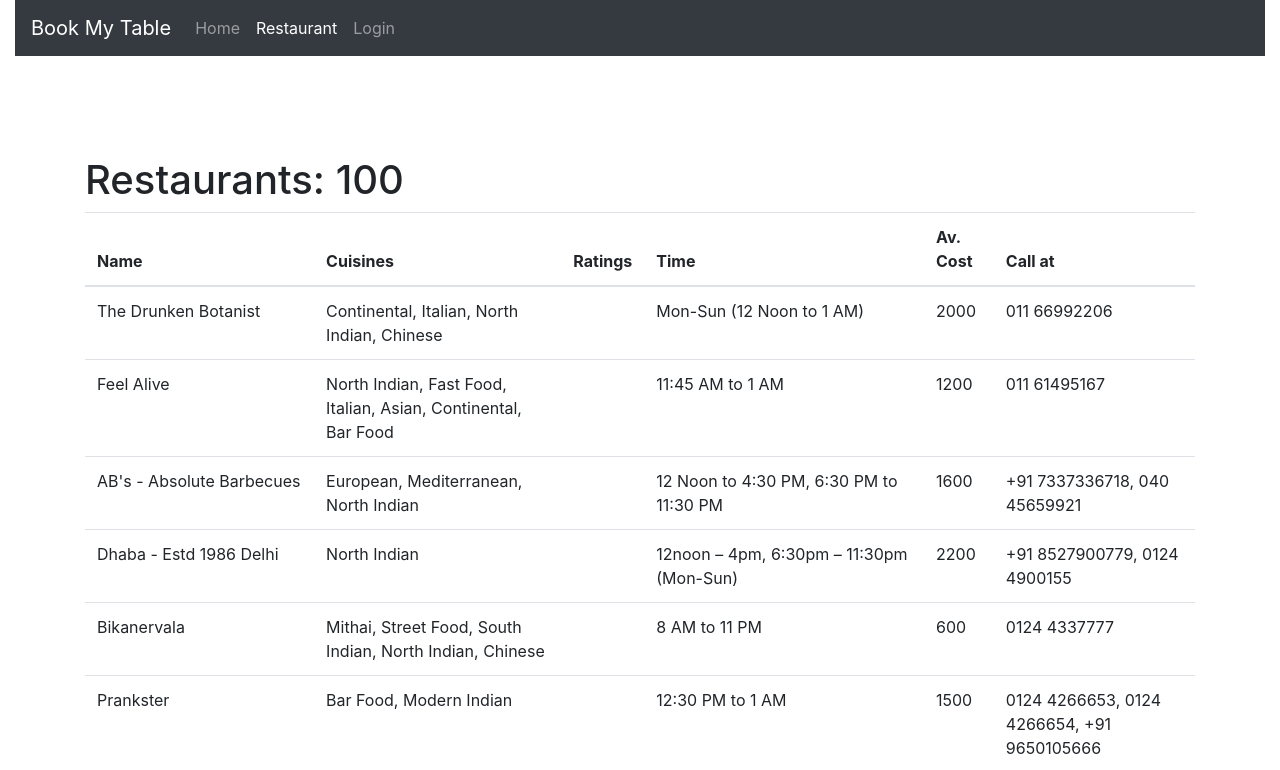
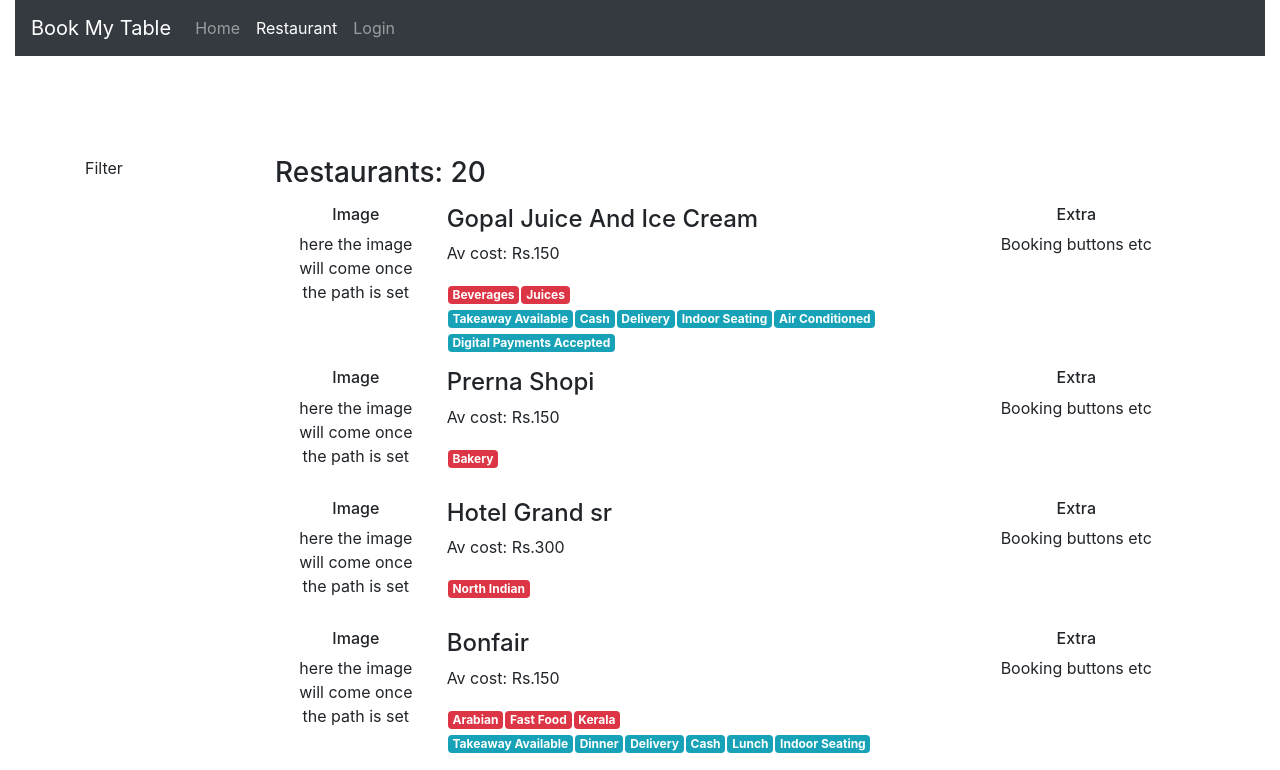
Before and after one commit to garganshul108/BookMyTable, a React (Create React App) app in the folder bookmytable/: page /restaurants in a window 1280 px wide. Shown: the top 770 px of the page. Built offline with nearby package versions, Linux system fonts and the light colour scheme.

Commit message:
refactoring resaturants

```diff
--- a/bookmytable/src/api/dump/restaurant.js
+++ b/bookmytable/src/api/dump/restaurant.js
@@ -44,10 +44,10 @@ const data = [
 ];
 
 const jsonData = [
-    ...require('./JSON/R_data_Gurgaon0+20_filtered.json'),
-    ...require('./JSON/R_data_Gurgaon21+20_filtered.json'),
-    ...require('./JSON/R_data_Delhi_Filtered.json'),
-    ...require('./JSON/R_data_Kolkata_filtered.json'),
+    // ...require('./JSON/R_data_Gurgaon0+20_filtered.json'),
+    // ...require('./JSON/R_data_Gurgaon21+20_filtered.json'),
+    // ...require('./JSON/R_data_Delhi_Filtered.json'),
+    // ...require('./JSON/R_data_Kolkata_filtered.json'),
     ...require('./JSON/R_data_Other_filtered.json')
 ];
 
--- /dev/null
+++ b/bookmytable/src/components/css/restaurants.css
@@ -0,0 +1,23 @@
+.restaurantCatalog {
+  /* border: 2px dashed rgba(100, 1, 100, 0.4); */
+  /* border-radius: 10px; */
+  padding: 2px;
+}
+
+.restaurantDisplay {
+  padding: 5px;
+  margin-bottom: 5px;
+  box-sizing: border-box;
+}
+
+.restaurantDisplay:hover {
+  border-bottom-left-radius: 40px;
+  border-top-right-radius: 40px;
+  /* border: 1px solid #5555; */
+  background: #5551;
+}
+
+.badge {
+  cursor: pointer;
+  margin: 1px;
+}
--- a/bookmytable/src/components/restaurants.jsx
+++ b/bookmytable/src/components/restaurants.jsx
@@ -1,40 +1,110 @@
 import React, { Component } from "react";
 import { getRestaurants } from "../api/dump/restaurant";
-import TableRow from "./table/tableRow";
 import displayColumns from "./restaurantTableConfig.json";
+import { captialize } from "../util/util";
+
+import "./css/restaurants.css";
 
 class Restaurants extends Component {
   state = {
-    data: []
+    restaurants: []
   };
 
   // called once the component is initialized
   // place for all the API calls etc
   componentDidMount() {
-    let data = getRestaurants();
-    this.setState({ data });
+    let restaurants = getRestaurants();
+    this.setState({ restaurants });
+  }
+
+  renderRestaurant(restaurant) {
+    function refactorName(name) {
+      return captialize(name);
+    }
+
+    function refactorCuisines(cuisines) {
+      return cuisines.split(",");
+    }
+
+    console.log(restaurant.id);
+    var {
+      id,
+      name,
+      highlights: tags,
+      average_cost_for_two: avCost,
+      cuisines,
+      currency
+    } = restaurant;
+
+    cuisines = refactorCuisines(cuisines);
+    name = refactorName(name);
+
+    function renderTags() {
+      return (
+        <React.Fragment>
+          {tags.map(tag => (
+            <span className="badge badge-info">{tag}</span>
+          ))}
+        </React.Fragment>
+      );
+    }
+
+    function renderCuisines() {
+      return (
+        <React.Fragment>
+          {cuisines.map(cuisine => (
+            <span className="badge badge-danger">{cuisine}</span>
+          ))}
+        </React.Fragment>
+      );
+    }
+
+    return (
+      <div className="row restaurantDisplay" key={id}>
+        <div className="col-2">
+          <h6 style={{ textAlign: "center" }}>Image</h6>
+          <p style={{ textAlign: "center" }}>
+            here the image will come once the path is set
+          </p>
+        </div>
+
+        <div className="col-7 restaurantDesc">
+          <h4>{name}</h4>
+
+          <p>
+            Av cost: {currency}
+            {avCost}
+          </p>
+          <div>{renderCuisines()}</div>
+          <div>{renderTags()}</div>
+        </div>
+
+        <div className="col-3">
+          <h6 style={{ textAlign: "center" }}>Extra</h6>
+          <p style={{ textAlign: "center" }}>Booking buttons etc</p>
+        </div>
+      </div>
+    );
   }
 
   render() {
-    const { data } = this.state;
-    const count = data.length;
+    const { restaurants } = this.state;
+    const count = restaurants.length;
+
+    console.log(restaurants);
     return (
       <React.Fragment>
-        <h1>Restaurants: {count}</h1>
-        <table className="table">
-          <thead>
-            <tr>
-              {displayColumns.map(column => {
-                return <th key={column._id}>{column.title}</th>;
-              })}
-            </tr>
-          </thead>
-          <tbody>
-            {data.map(item => (
-              <TableRow key={item._id} content={item} />
-            ))}
-          </tbody>
-        </table>
+        <div className="row" style={{ marginBottom: "150px" }}>
+          <div className="col-2">
+            <p>Filter</p>
+          </div>
+          <div className="col">
+            <h3>Restaurants: {count}</h3>
+            <div className="container-fluid restaurantCatalog">
+              {restaurants.map(restaurant => this.renderRestaurant(restaurant))}
+            </div>
+          </div>
+        </div>
       </React.Fragment>
     );
   }
--- /dev/null
+++ b/bookmytable/src/util/util.js
@@ -0,0 +1,16 @@
+export function captialize(s) {
+    if (typeof s !== 'string') return '';
+    var strings = s.split(' ');
+    // console.log(strings);
+    var newString = '';
+    for (s of strings) {
+        if (s.length > 2)
+            newString += (s.charAt(0).toUpperCase() + s.slice(1).toLowerCase()) + " ";
+        else
+            newString += (s.toLowerCase()) + " ";
+    }
+
+    return newString.trim();
+}
+
+// console.log(captialize('Anshul is gr8') + ':');
```
